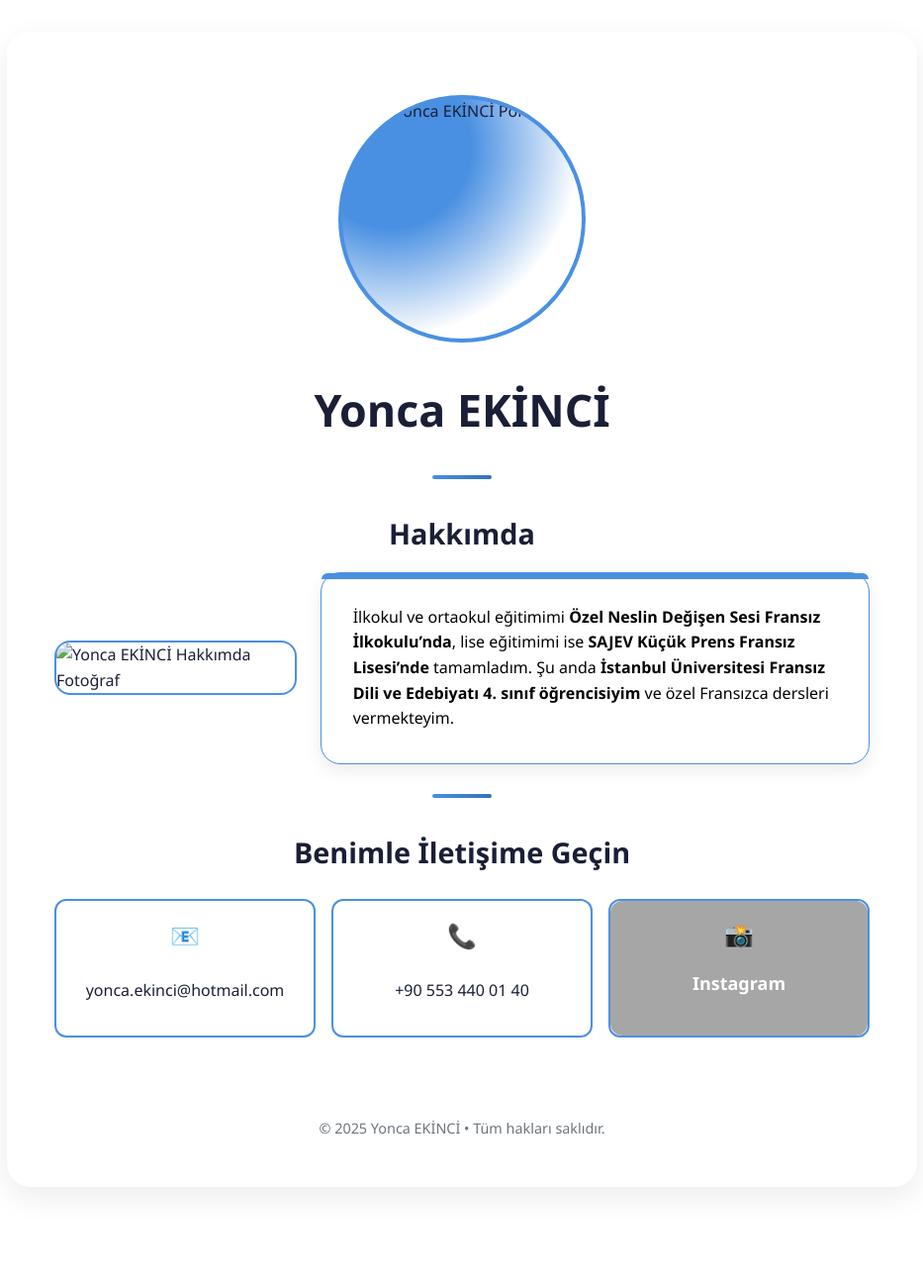
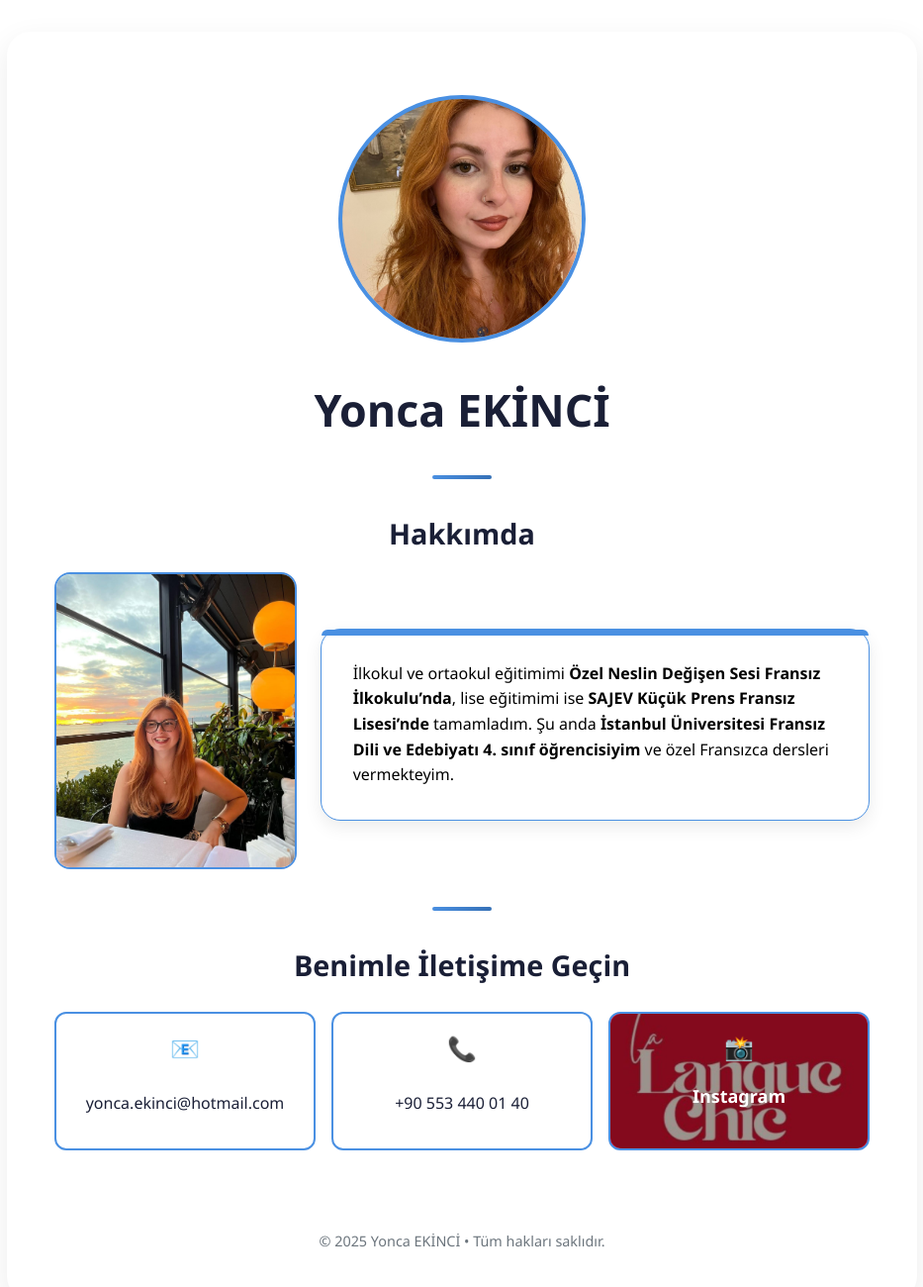
Before and after one commit to Bartu1903/yoncaEkinci, a plain HTML site: page index.html in a window 1280 px wide. Shown: the top 1300 px of the page at 99% size, without its empty margins (173-1106 px from the left). Before the commit the page ends 1231 px from the top, so only its background shows below. Drawn offline with Linux system fonts and the light colour scheme.

Commit message:
Update index.html

```diff
--- a/index.html
+++ b/index.html
@@ -198,7 +198,7 @@
 
       /* Instagram kutusu özel */
       .contact-item.instagram {
-        background: url("images/insta_foto.jpeg") center/cover no-repeat;
+        background: url("image/insta_foto.jpeg") center/cover no-repeat;
         color: white;
         flex-direction: column;
         align-items: center;
@@ -254,7 +254,7 @@
         <!-- Hero -->
         <section class="hero">
           <figure class="avatar">
-            <img src="images/yonca_foto.jpeg" alt="Yonca EKİNCİ Portre" />
+            <img src="image/yonca_foto.jpeg" alt="Yonca EKİNCİ Portre" />
           </figure>
           <h1>Yonca EKİNCİ</h1>
         </section>
@@ -267,7 +267,7 @@
           <div class="about-content">
             <div class="about-left">
               <img
-                src="images/yonca_hakkimda.jpeg"
+                src="image/yonca_hakkimda.jpeg"
                 alt="Yonca EKİNCİ Hakkımda Fotoğraf"
               />
             </div>
```
